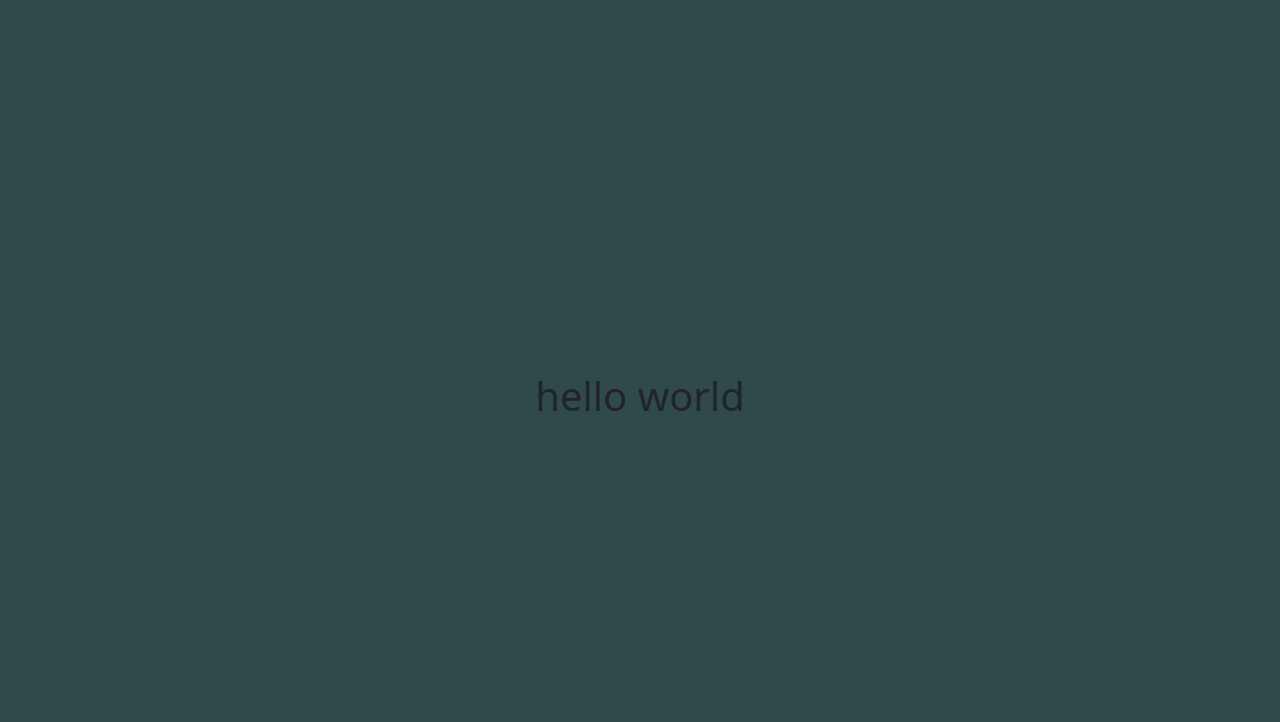
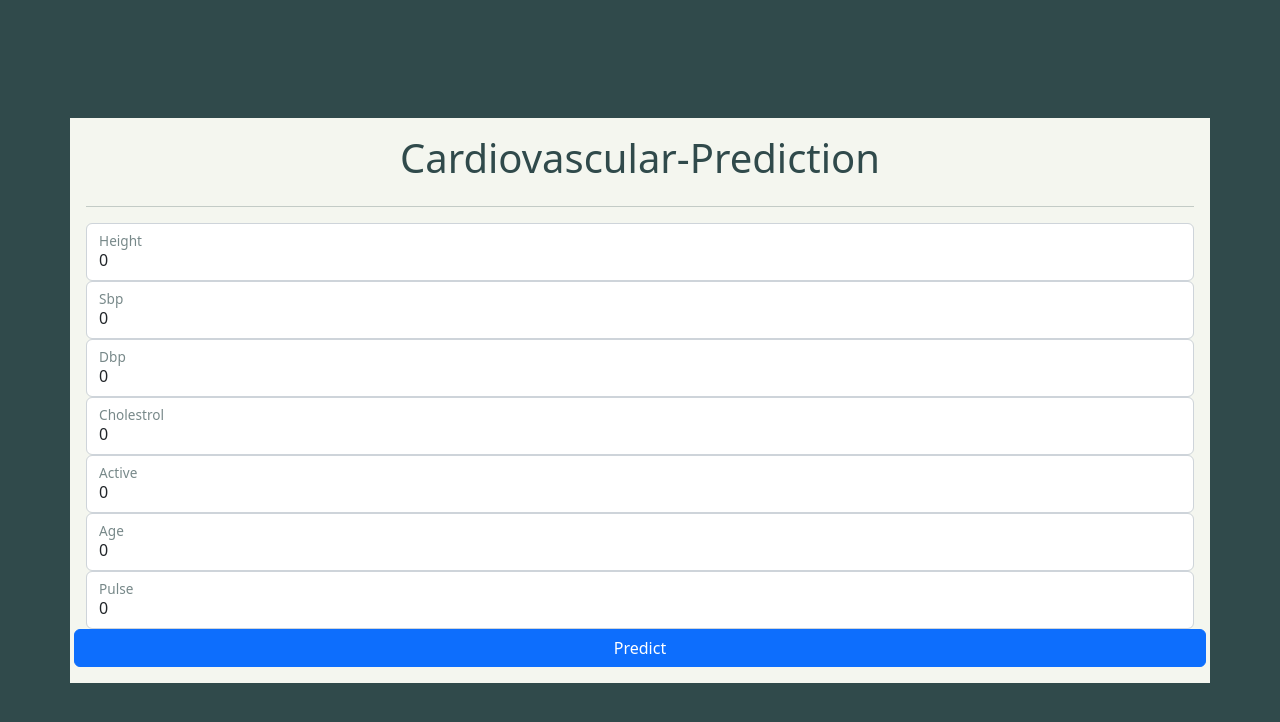
Before and after one commit to that-rookie-parth/Cardiovascular-Prediction, a React (Vite) app in the folder client/: page / in a window 1280 px wide. Shown: the top 722 px of the page. Built offline with nearby package versions, Linux system fonts and the light colour scheme.

Commit message:
basic front end made

```diff
--- a/client/package.json
+++ b/client/package.json
@@ -10,6 +10,7 @@
     "preview": "vite preview"
   },
   "dependencies": {
+    "axios": "^1.3.6",
     "bootstrap": "^5.2.3",
     "react": "^18.2.0",
     "react-bootstrap": "^2.7.4",
--- a/client/src/App.tsx
+++ b/client/src/App.tsx
@@ -1,10 +1,167 @@
-import { useState } from "react";
+import axios from "axios";
+import { ChangeEvent, FormEvent, useState } from "react";
+import { Button, Container, FloatingLabel, Form, Row } from "react-bootstrap";
+import { BACKEND_URI } from "./constants";
+
+interface FormFields {
+    height: number;
+    sbp: number;
+    dbp: number;
+    cholestrol: number;
+    active: number;
+    age: number;
+    pulse: number;
+}
 
 function App() {
+    const emptyForm: FormFields = {
+        height: 0,
+        sbp: 0,
+        dbp: 0,
+        cholestrol: 0,
+        active: 0,
+        age: 0,
+        pulse: 0,
+    };
+
+    const [form, setForm] = useState<FormFields>(emptyForm);
+
+    const handleOnSubmit = (e: FormEvent) => {
+        e.preventDefault();
+        axios
+            .post(`${BACKEND_URI}/predict`, form)
+            .then((resp) => {
+                console.log(resp.data);
+            })
+            .catch((err) => {
+                console.log(err);
+            });
+    };
+
     return (
-        <>
-            <h1>hello world</h1>
-        </>
+        <Container id="app" className="p-3">
+            <Row>
+                <h1 className="text-center">Cardiovascular-Prediction</h1>
+            </Row>
+            <hr />
+            <Form onSubmit={handleOnSubmit}>
+                <FloatingLabel label={"Height"}>
+                    <Form.Control
+                        type="number"
+                        value={form.height}
+                        id="height"
+                        onChange={(e: ChangeEvent<HTMLInputElement>) => {
+                            e.preventDefault();
+                            setForm((old) => {
+                                return {
+                                    ...old,
+                                    [e.target.id]: e.target.value,
+                                };
+                            });
+                        }}
+                    ></Form.Control>
+                </FloatingLabel>
+                <FloatingLabel label={"Sbp"}>
+                    <Form.Control
+                        type="number"
+                        value={form.sbp}
+                        id="sbp"
+                        onChange={(e: ChangeEvent<HTMLInputElement>) => {
+                            e.preventDefault();
+                            setForm((old) => {
+                                return {
+                                    ...old,
+                                    [e.target.id]: e.target.value,
+                                };
+                            });
+                        }}
+                    ></Form.Control>
+                </FloatingLabel>
+                <FloatingLabel label={"Dbp"}>
+                    <Form.Control
+                        type="number"
+                        value={form.dbp}
+                        id="dbp"
+                        onChange={(e: ChangeEvent<HTMLInputElement>) => {
+                            e.preventDefault();
+                            setForm((old) => {
+                                return {
+                                    ...old,
+                                    [e.target.id]: e.target.value,
+                                };
+                            });
+                        }}
+                    ></Form.Control>
+                </FloatingLabel>
+                <FloatingLabel label={"Cholestrol"}>
+                    <Form.Control
+                        type="number"
+                        value={form.cholestrol}
+                        id="cholestrol"
+                        onChange={(e: ChangeEvent<HTMLInputElement>) => {
+                            e.preventDefault();
+                            setForm((old) => {
+                                return {
+                                    ...old,
+                                    [e.target.id]: e.target.value,
+                                };
+                            });
+                        }}
+                    ></Form.Control>
+                </FloatingLabel>
+                <FloatingLabel label={"Active"}>
+                    <Form.Control
+                        type="number"
+                        value={form.active}
+                        id="active"
+                        onChange={(e: ChangeEvent<HTMLInputElement>) => {
+                            e.preventDefault();
+                            setForm((old) => {
+                                return {
+                                    ...old,
+                                    [e.target.id]: e.target.value,
+                                };
+                            });
+                        }}
+                    ></Form.Control>
+                </FloatingLabel>
+                <FloatingLabel label={"Age"}>
+                    <Form.Control
+                        type="number"
+                        value={form.age}
+                        id="age"
+                        onChange={(e: ChangeEvent<HTMLInputElement>) => {
+                            e.preventDefault();
+                            setForm((old) => {
+                                return {
+                                    ...old,
+                                    [e.target.id]: e.target.value,
+                                };
+                            });
+                        }}
+                    ></Form.Control>
+                </FloatingLabel>
+                <FloatingLabel label={"Pulse"}>
+                    <Form.Control
+                        type="number"
+                        value={form.pulse}
+                        id="pulse"
+                        onChange={(e: ChangeEvent<HTMLInputElement>) => {
+                            e.preventDefault();
+                            setForm((old) => {
+                                return {
+                                    ...old,
+                                    [e.target.id]: e.target.value,
+                                };
+                            });
+                        }}
+                    ></Form.Control>
+                </FloatingLabel>
+                <Row>
+                    <Button type="submit">Predict</Button>
+                </Row>
+            </Form>
+        </Container>
     );
 }
 
--- /dev/null
+++ b/client/src/constants.ts
@@ -0,0 +1 @@
+export const BACKEND_URI = "http://localhost:8080";
--- a/client/src/main.scss
+++ b/client/src/main.scss
@@ -22,4 +22,4 @@ $transition: all 0.5s ease-in-out;
     }
 }
 
-@import "../node_modules/bootstrap/scss/bootstrap.scss";
+// @import "../node_modules/bootstrap/scss/bootstrap.scss";
```
Also changed, not shown: 1 other file (tests, documents, lock files or other folders).
